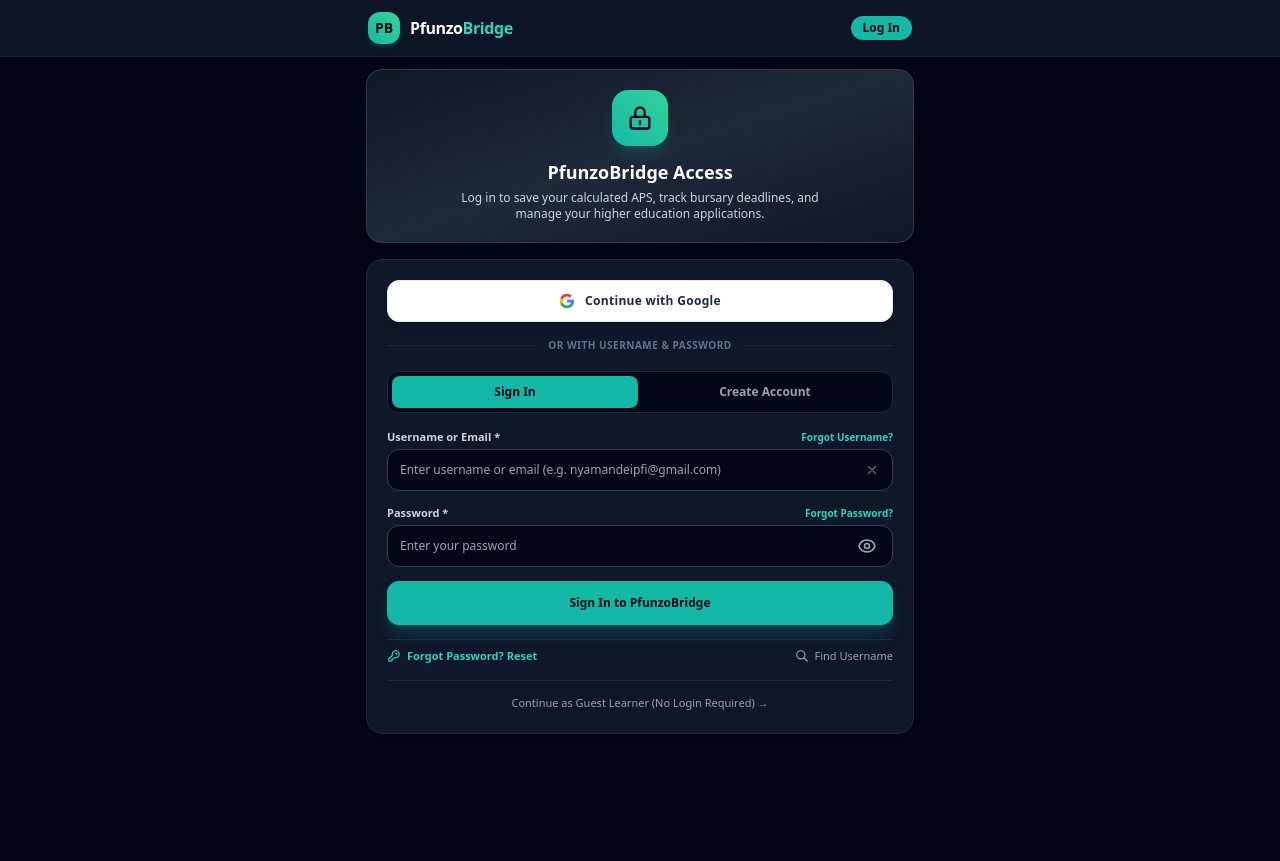
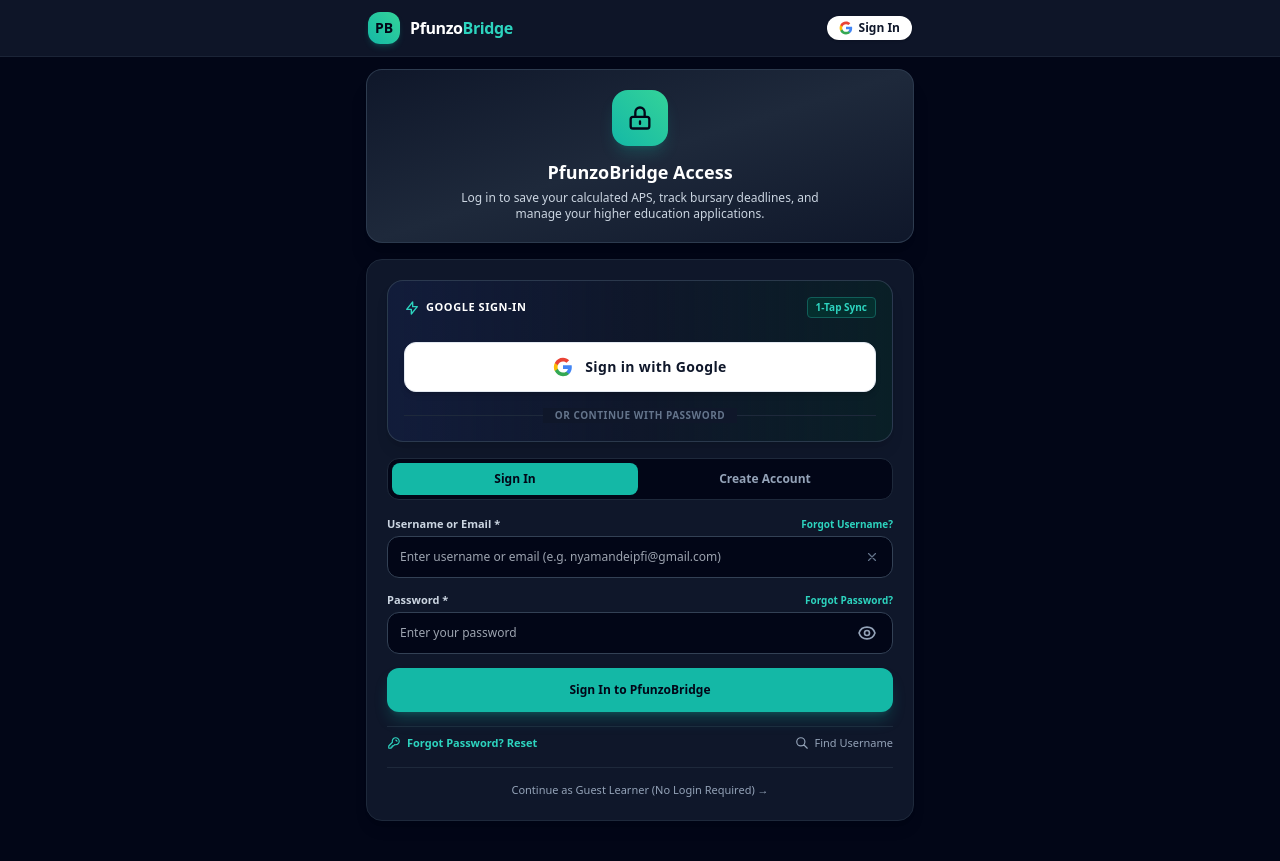
Before and after one commit to ipfiny/Pfunzobridge, a Django app: page /login/?next=/ in a window 1280 px wide. Shown: the top 861 px of the page. Run offline with Django 4.2, Linux system fonts and the light colour scheme; some libraries are stand-ins or nearby versions.

Commit message:
Enhance Google Sign-In visibility across login, dashboard, profile, and header

```diff
--- a/agents/templates/agents/base.html
+++ b/agents/templates/agents/base.html
@@ -102,8 +102,14 @@
                     </svg>
                 </a>
                 {% else %}
-                <a href="{% url 'login' %}" class="py-1 px-3 rounded-full bg-teal-500 hover:bg-teal-400 text-slate-950 text-xs font-bold shadow tap-scale transition">
-                    Log In
+                <a href="{% url 'login' %}" class="py-1 px-3 rounded-full bg-white hover:bg-slate-100 text-slate-900 text-xs font-bold shadow tap-scale transition flex items-center space-x-1.5" title="Sign In">
+                    <svg class="w-3.5 h-3.5 shrink-0" viewBox="0 0 24 24">
+                        <path fill="#4285F4" d="M22.56 12.25c0-.78-.07-1.53-.2-2.25H12v4.26h5.92c-.26 1.37-1.04 2.53-2.21 3.31v2.77h3.57c2.08-1.92 3.28-4.74 3.28-8.09z"/>
+                        <path fill="#34A853" d="M12 23c2.97 0 5.46-.98 7.28-2.66l-3.57-2.77c-.98.66-2.23 1.06-3.71 1.06-2.86 0-5.29-1.93-6.16-4.53H2.18v2.84C3.99 20.53 7.7 23 12 23z"/>
+                        <path fill="#FBBC05" d="M5.84 14.09c-.22-.66-.35-1.36-.35-2.09s.13-1.43.35-2.09V7.06H2.18C1.43 8.55 1 10.22 1 12s.43 3.45 1.18 4.94l2.85-2.22.81-.63z"/>
+                        <path fill="#EA4335" d="M12 5.38c1.62 0 3.06.56 4.21 1.64l3.15-3.15C17.45 2.09 14.97 1 12 1 7.7 1 3.99 3.47 2.18 7.06l3.66 2.84c.87-2.6 3.3-4.52 6.16-4.52z"/>
+                    </svg>
+                    <span>Sign In</span>
                 </a>
                 {% endif %}
             </div>
--- a/agents/templates/agents/login.html
+++ b/agents/templates/agents/login.html
@@ -35,20 +35,17 @@
     <!-- Login / Register Tabs Container -->
     <div class="rounded-2xl bg-slate-900 border border-slate-800 p-5 shadow-lg space-y-4">
 
-        <!-- Google Sign-In Primary Action -->
-        <div class="space-y-3">
-            <button type="button" onclick="triggerGoogleSignIn()" id="googleSignInBtn"
-                class="w-full py-3 px-4 rounded-xl bg-white hover:bg-slate-100 active:scale-95 text-slate-800 font-bold text-xs shadow-md border border-slate-200 tap-scale flex items-center justify-center space-x-2.5 transition-all cursor-pointer">
-                <svg class="w-4 h-4 shrink-0" viewBox="0 0 24 24">
-                    <path fill="#4285F4" d="M22.56 12.25c0-.78-.07-1.53-.2-2.25H12v4.26h5.92c-.26 1.37-1.04 2.53-2.21 3.31v2.77h3.57c2.08-1.92 3.28-4.74 3.28-8.09z"/>
-                    <path fill="#34A853" d="M12 23c2.97 0 5.46-.98 7.28-2.66l-3.57-2.77c-.98.66-2.23 1.06-3.71 1.06-2.86 0-5.29-1.93-6.16-4.53H2.18v2.84C3.99 20.53 7.7 23 12 23z"/>
-                    <path fill="#FBBC05" d="M5.84 14.09c-.22-.66-.35-1.36-.35-2.09s.13-1.43.35-2.09V7.06H2.18C1.43 8.55 1 10.22 1 12s.43 3.45 1.18 4.94l2.85-2.22.81-.63z"/>
-                    <path fill="#EA4335" d="M12 5.38c1.62 0 3.06.56 4.21 1.64l3.15-3.15C17.45 2.09 14.97 1 12 1 7.7 1 3.99 3.47 2.18 7.06l3.66 2.84c.87-2.6 3.3-4.52 6.16-4.52z"/>
-                </svg>
-                <span id="googleBtnText" class="tracking-wide text-slate-800 font-bold">Continue with Google</span>
-            </button>
+        <!-- Google Sign-In Primary Action Card -->
+        <div class="rounded-2xl bg-gradient-to-r from-blue-950/40 via-slate-900 to-emerald-950/40 border border-slate-700/80 p-4 shadow-lg space-y-3">
+            <div class="flex items-center justify-between">
+                <span class="text-[11px] font-bold text-white uppercase tracking-wider flex items-center space-x-1.5">
+                    <svg class="w-4 h-4 text-teal-400" fill="none" stroke="currentColor" viewBox="0 0 24 24"><path stroke-linecap="round" stroke-linejoin="round" stroke-width="2" d="M13 10V3L4 14h7v7l9-11h-7z"/></svg>
+                    <span>Google Sign-In</span>
+                </span>
+                <span class="text-[10px] text-teal-400 bg-teal-950 px-2 py-0.5 rounded border border-teal-800 font-semibold">1-Tap Sync</span>
+            </div>
 
-            <!-- Official GIS Container -->
+            <!-- Official GIS Container (auto-renders if Client ID configured) -->
             <div id="g_id_onload"
                  data-client_id="{{ google_client_id }}"
                  data-context="signin"
@@ -56,10 +53,31 @@
                  data-callback="handleGoogleCredentialResponse"
                  data-auto_prompt="false">
             </div>
+            <div class="g_id_signin flex justify-center w-full"
+                 data-type="standard"
+                 data-shape="rectangular"
+                 data-theme="outline"
+                 data-text="signin_with"
+                 data-size="large"
+                 data-logo_alignment="left"
+                 data-width="100%">
+            </div>
+
+            <!-- High-Contrast Native Google Action Button -->
+            <button type="button" onclick="triggerGoogleSignIn()" id="googleSignInBtn"
+                class="w-full py-3.5 px-4 rounded-xl bg-white hover:bg-slate-100 active:scale-95 text-slate-900 font-extrabold text-sm shadow-md border border-slate-200 tap-scale flex items-center justify-center space-x-3 transition-all cursor-pointer">
+                <svg class="w-5 h-5 shrink-0" viewBox="0 0 24 24">
+                    <path fill="#4285F4" d="M22.56 12.25c0-.78-.07-1.53-.2-2.25H12v4.26h5.92c-.26 1.37-1.04 2.53-2.21 3.31v2.77h3.57c2.08-1.92 3.28-4.74 3.28-8.09z"/>
+                    <path fill="#34A853" d="M12 23c2.97 0 5.46-.98 7.28-2.66l-3.57-2.77c-.98.66-2.23 1.06-3.71 1.06-2.86 0-5.29-1.93-6.16-4.53H2.18v2.84C3.99 20.53 7.7 23 12 23z"/>
+                    <path fill="#FBBC05" d="M5.84 14.09c-.22-.66-.35-1.36-.35-2.09s.13-1.43.35-2.09V7.06H2.18C1.43 8.55 1 10.22 1 12s.43 3.45 1.18 4.94l2.85-2.22.81-.63z"/>
+                    <path fill="#EA4335" d="M12 5.38c1.62 0 3.06.56 4.21 1.64l3.15-3.15C17.45 2.09 14.97 1 12 1 7.7 1 3.99 3.47 2.18 7.06l3.66 2.84c.87-2.6 3.3-4.52 6.16-4.52z"/>
+                </svg>
+                <span id="googleBtnText" class="tracking-wide text-slate-900 font-extrabold text-sm">Sign in with Google</span>
+            </button>
 
             <div class="relative flex items-center justify-center pt-1 pb-0.5">
                 <div class="border-t border-slate-800 w-full"></div>
-                <span class="bg-slate-900 px-3 text-[10px] font-bold uppercase tracking-wider text-slate-500 shrink-0">or with username &amp; password</span>
+                <span class="bg-slate-900 px-3 text-[10px] font-bold uppercase tracking-wider text-slate-500 shrink-0">or continue with password</span>
                 <div class="border-t border-slate-800 w-full"></div>
             </div>
         </div>
```
Also changed, not shown: agents/templates/agents/index.html (+17 -1 lines), agents/templates/agents/profile.html (+8 -2 lines).
